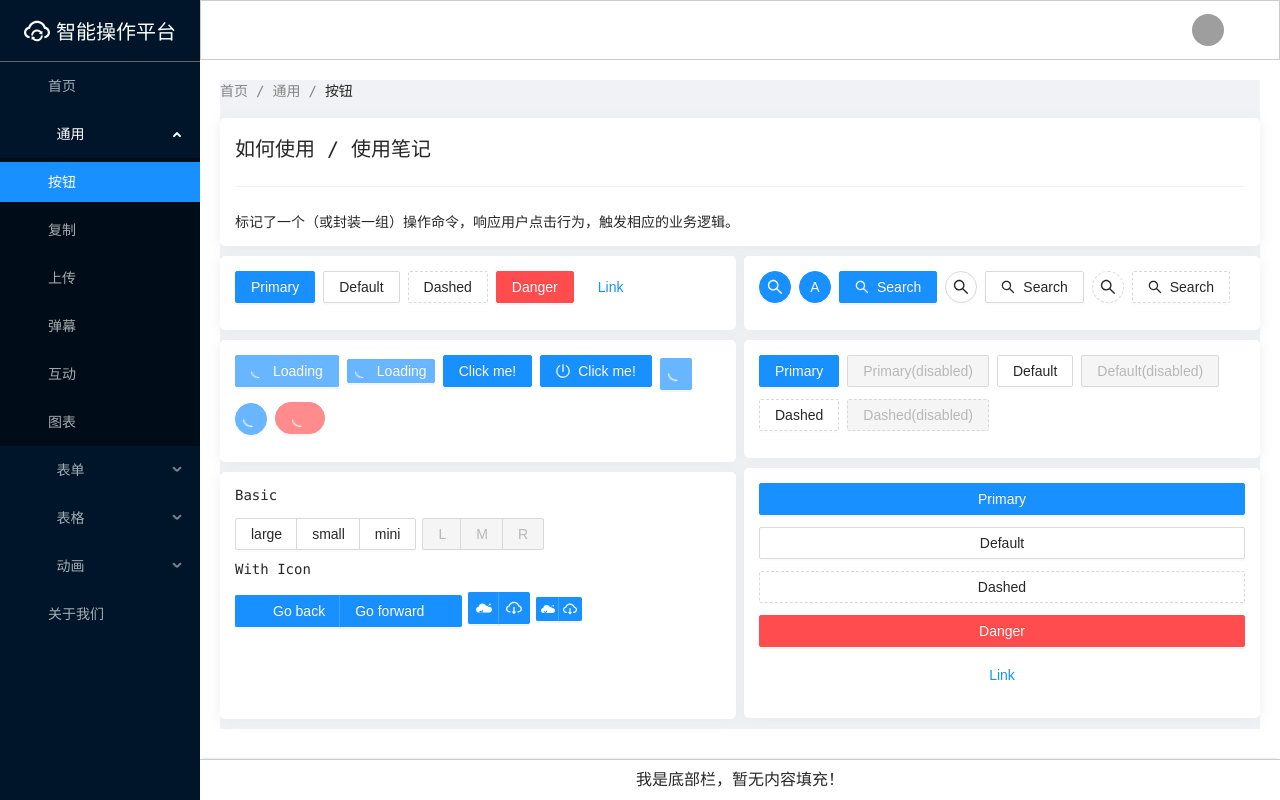
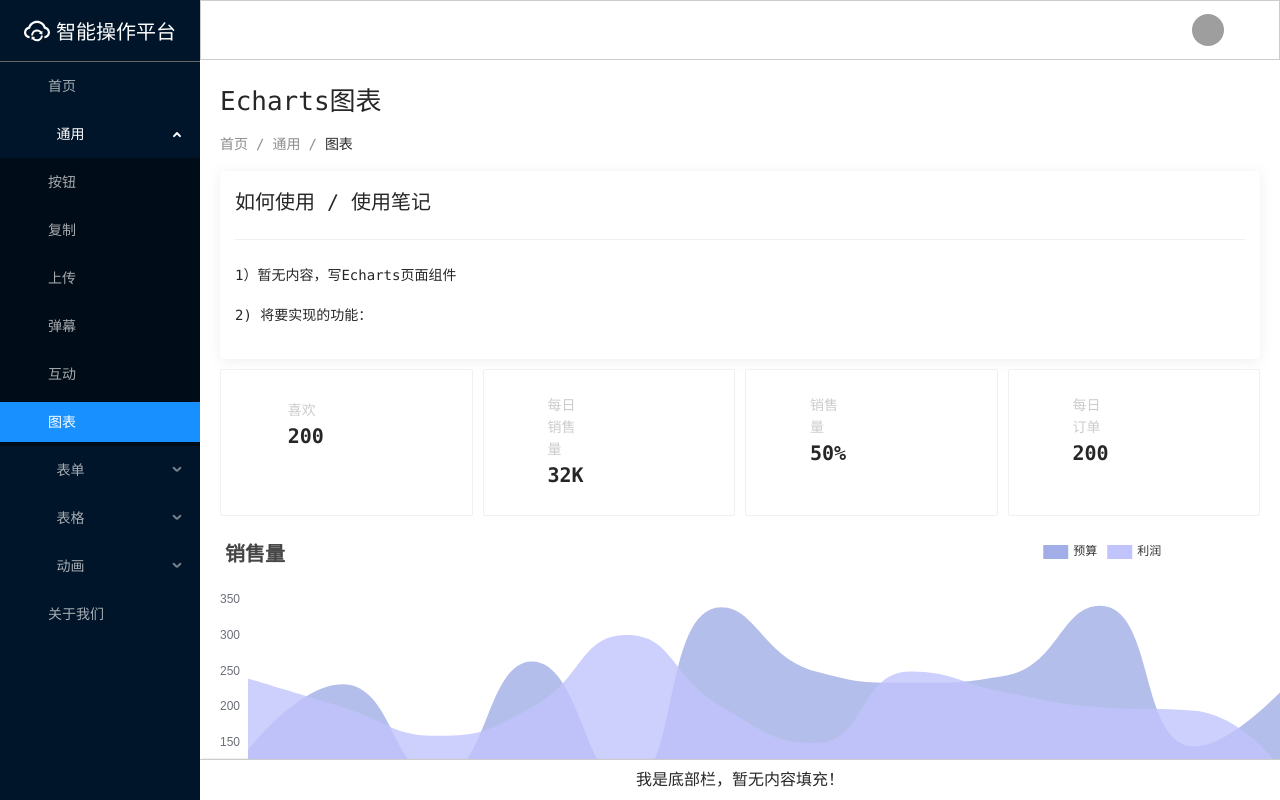
Before and after one commit to houzhikai/resume, a React (Create React App) app: page /#/public/charts in a window 1280 px wide. Before the commit this address led to /#/public/button. Built offline with nearby package versions, Linux system fonts and the light colour scheme; sample sign-in values are in the browser's storage; grey boxes are pictures that could not be loaded.

Commit message:
完成echarts

```diff
--- a/src/components/Div.tsx
+++ b/src/components/Div.tsx
@@ -19,3 +19,6 @@ export const FormWrapper = styled.div`
 export const DescribeP = styled.div`
   margin-bottom: 10px;
 `;
+export const Space = styled.div`
+  height: 48px;
+`
--- /dev/null
+++ b/src/components/styles/loaidng.scss
@@ -0,0 +1,28 @@
+.wrapper {
+  text-align: center;
+  width: 80px;
+}
+.loading{
+  display: flex;/*让dot和文字在同一行*/
+  color: #999;
+}
+.dot{
+/*让点垂直居中*/
+  height: 1em;
+  line-height: 1;
+  /*让点垂直排列*/
+  display: flex;
+  flex-direction: column;
+  /*溢出部分的点隐藏*/
+  overflow: hidden;
+}
+.dot::before{
+/*三行三种点，需要搭配white-space:pre使用才能识别\A字符*/
+  content: '...\A..\A.';
+  white-space: pre-wrap;
+  animation: dot 3s infinite step-end;/*step-end确保一次动画结束后直接跳到下一帧而没有过渡*/
+}
+@keyframes dot{
+  33% {transform: translateY(-2em);}
+  66% {transform: translateY(-1em);}
+}
--- a/src/views/PublicView/Button/customButton.tsx
+++ b/src/views/PublicView/Button/customButton.tsx
@@ -36,9 +36,9 @@ function CustomButton() {
         <Form.Item label="复制组件3">
           <MyCopy label="这是我复制的内容113333" />
         </Form.Item>
-        <Form.Item label="测试组件">
-          <Test />
-        </Form.Item>
+        {/* <Form.Item label="测试组件"> */}
+        <Test />
+        {/* </Form.Item> */}
 
 
       </FormWrapper>
--- /dev/null
+++ b/src/views/PublicView/Button/test.scss
@@ -0,0 +1,4 @@
+.title{
+  display: flex;
+  justify-content: space-around;
+}
--- a/src/views/PublicView/Button/test.tsx
+++ b/src/views/PublicView/Button/test.tsx
@@ -1,34 +1,132 @@
-import { Button } from 'antd';
-import React, { useEffect, useState } from 'react';
+// import { Button } from 'antd';
+// import React, { useEffect, useState } from 'react';
 
-function Test() {
-  const [content, setContent] = useState(0)
-  // const [value, setValue] = useState(60)
+// function Test() {
+//   const [content, setContent] = useState(0)
+//   // const [value, setValue] = useState(60)
 
-  //   useEffect(() => {
-  //     let timer
-  //     if (value > 0) {
-  //       timer = setInterval(() => {
-  //         setValue(value - 1)
-  //         value--
-  //         console.log(value)
-  //       },1000)
-  //     } else {
-  //       value = 0
-  //     }
-  // return clearInterval(timer)
-  //   },[value])
+//   //   useEffect(() => {
+//   //     let timer
+//   //     if (value > 0) {
+//   //       timer = setInterval(() => {
+//   //         setValue(value - 1)
+//   //         value--
+//   //         console.log(value)
+//   //       },1000)
+//   //     } else {
+//   //       value = 0
+//   //     }
+//   // return clearInterval(timer)
+//   //   },[value])
 
 
-  const temp = 1
-  useEffect(() => {
-    console.log('------------------')
-  }, [temp])
+//   // const temp = 1
+//   // useEffect(() => {
+//   //   console.log('------------------')
+//   // }, [temp])
+//   const [toggle, setToggle] = useState(false)
+//   const handleToggle = () => {
+//     console.log(toggle)
+//     setToggle(!toggle)
+//   }
+//   return (
+//     <div>
+//       {/* <Button onClick={() => setContent(content + 1)}>add</Button> */}
+//       <div>toggle:{`${toggle}`}</div>
+//       <Button onClick={() => handleToggle()}>toggle</Button>
+//     </div>
+//   );
+// }
+
+// export default Test;
+// import { useState } from "react"
+// import { resolve } from "dns"
+// const useToggle = () => {
+//   const [value, setValue] = useState(false)
+// const toggle = () => {
+//     setValue(!value)
+//   }
+//   return [value, toggle]
+// }
+// export default useToggle
+
+
+
+// async function demo(value, delay) {
+//   return new Promise(resolve => {
+//     setTimeout(() => {
+//         resolve(value)
+//     }, delay);
+//   })
+// }
+
+// async function demo1() {
+//   const a = await demo(1, 200)
+//   return a
+// }
+// demo1()
+
+import './test.scss'
+const demo = () => {
+  const word = [
+    {
+      title: '弹性计算',
+      product: [
+        '弹性计算',
+        '弹性裸金属服务器',
+        '22',
+        '33'
+      ]
+    },
+    {
+      title: '域名与网站（万网）',
+      product: [
+        '11',
+        '22',
+        '33'
+      ]
+    },
+    {
+      title: '互联网中间件',
+      product: [
+        '11',
+        '22',
+        '33'
+      ]
+    },
+    {
+      title: '开发者工具',
+      product: [
+        '11',
+        '22',
+        '33'
+      ]
+    },
+    {
+      title: '开发者工具',
+      product: [
+        '11',
+        '22',
+        '33'
+      ]
+    },
+
+  ]
   return (
-    <div>
-      <Button onClick={() => setContent(content + 1)}>add</Button>
+    <div className="title">
+      {word.map(item => {
+        return (
+          <div >
+            <div>{item.title}</div>
+            {
+              item.product.map(p => {
+                return <div>{p}</div>
+              })
+            }
+          </div>
+        )
+      })}
     </div>
-  );
+  )
 }
-
-export default Test;
+export default demo
--- a/src/views/PublicView/charts/components/echarts.tsx
+++ b/src/views/PublicView/charts/components/echarts.tsx
@@ -1,10 +1,92 @@
-import echarts from 'echarts'
+import * as echarts from 'echarts'
+import { useEffect } from 'react';
 
 const Echarts = () => {
+  useEffect(() => {
+    const myChart = echarts.init(document.getElementById('echart') as any)
+    myChart.setOption({
+      color: ['#a1aee7', '#c1c3fc'],
+      title: {
+        text: '销售量', textStyle: {
+          fontSize: 20,
+          fontWeight: 700
+        }
+      },
+      tooltip: {
+        trigger: 'axis',
+        axisPointer: {
+          type: 'cross',
+          label: { backgroundColor: '#6a7985' }
+        }
+      },
+      legend: {
+        data: [{ name: '预算', icon: 'rect' }, { name: '利润', icon: 'rect' }],
+        left: '75%'
+      },
+      toolbox: {
+        show: false,
+        feature: {
+          saveAsImage: {}
+        }
+      },
+      grid: {
+        width: '98%',
+        left: '0',
+        right: '2%',
+        containLabel: true
+      },
+      xAxis: {
+        type: 'category',
+        boundaryGap: false,
+        axisLabel: { interval: 0 },
+        data: ['一月', '二月', '三月', '四月', '五月', '六月', '七月', '八月', '九月', '十月', '十一月', '十二月']
+      },
+      yAxis: {
+        type: 'value',
+        splitLine: { show: false }
+      },
+      series: [
+        {
+          name: '预算',
+          type: 'line',
+          stack: 'Total1',
+          smooth: true,
+          lineStyle: {
+            width: 0
+          },
+          showSymbol: false,
+          areaStyle: {
+            opacity: 0.8,
+            color: '#a1aee7'
+          },
+          emphasis: { focus: 'series' },
+          data: [140, 232, 101, 264, 90, 340, 250, 234, 244, 342, 145, 234]
+        },
+        {
+          name: '利润',
+          type: 'line',
+          stack: 'Total2',
+          smooth: true,
+          lineStyle: {
+            width: 0
+          },
+          showSymbol: false,
+          areaStyle: {
+            opacity: 0.8,
+            color: '#c1c3fc'
+          },
+          emphasis: { focus: 'series' },
+          data: [240, 200, 160, 200, 301, 201, 150, 250, 221, 200, 195, 100]
+        },
+      ]
+    })
+  }, [])
+
+
   return (
-    <div>
-      Echarts
-    </div>
+    <>
+      <div id='echart' style={{ width: '88%', height: '400px' }}></div>
+    </>
   );
 }
 
--- a/src/views/PublicView/charts/components/header.tsx
+++ b/src/views/PublicView/charts/components/header.tsx
@@ -5,6 +5,7 @@ import IconFont from '../../../../components/IconFont';
 const Wrapper = styled.div`
   display: flex;
   justify-content: space-between;
+  margin-bottom: 24px;
 `
 const CardBody = styled.div`
   display: flex;
--- a/src/views/PublicView/charts/index.tsx
+++ b/src/views/PublicView/charts/index.tsx
@@ -1,6 +1,6 @@
 import React from 'react';
 import CustomBreadcrumb from '../../../components/CustomBreadcrumb';
-import { DescribeP, DIV, KeyTag } from '../../../components/Div';
+import { DescribeP, DIV } from '../../../components/Div';
 import UseIntroduce from '../../../components/UseIntroduce';
 import Echarts from './components/echarts';
 import Header from './components/header';
@@ -14,7 +14,8 @@ const Charts = () => {
         ②<KeyTag>关闭弹幕开关， 没有关闭弹幕</KeyTag> */}
       </DIV>
     </DescribeP>
-  </div>; return (
+  </div>;
+  return (
     <div>
       <h1>Echarts图表</h1>
       <CustomBreadcrumb arr={['通用', '图表']} />
```
Also changed, not shown: src/components/Loading.tsx (added, +18 -0 lines), src/App.tsx (indentation only).
